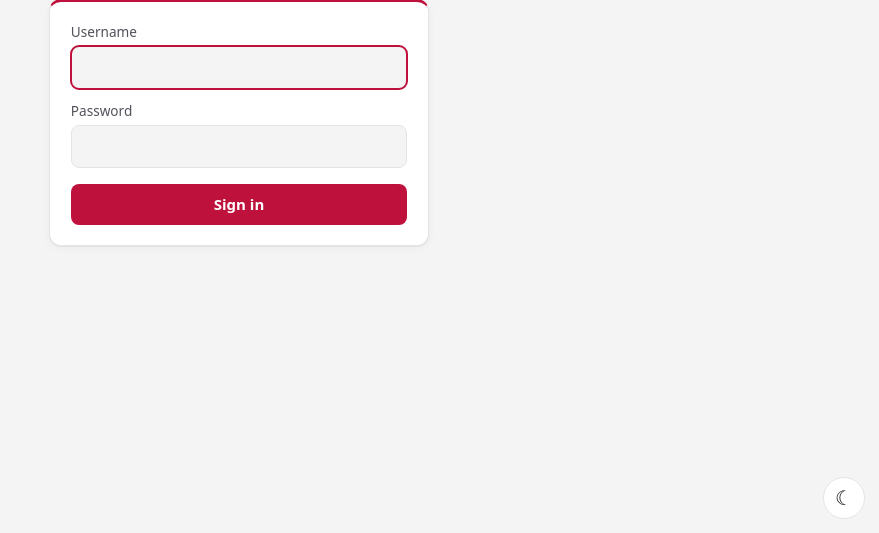
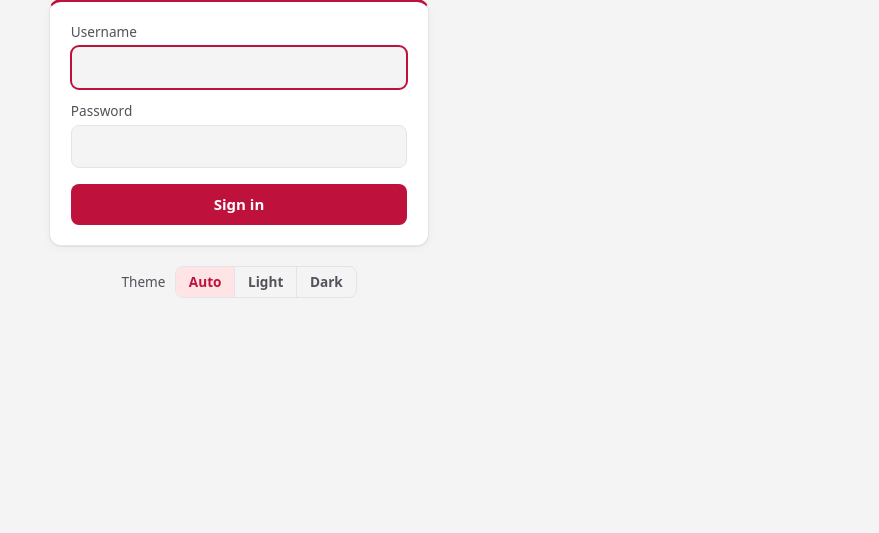
Before and after one commit to ShlomiD83/Fail2ban-Admin, a Flask app: page /login in a window 1280 px wide. Shown: the part 267-800 px from the top of the page, without its empty margins (401-1280 px from the left). Run offline with Flask 3, Linux system fonts and the light colour scheme; parts of the project's set-up code (start-up, migrations or seed data) failed here and were passed over.

Commit message:
Sign-in pages: Auto / Light / Dark theme switch
Replaces the corner toggle; Auto forgets the saved choice and follows the device again.

Co-Authored-By: Claude Opus 5.5 <noreply@anthropic.com>

```diff
--- a/app/static/app.js
+++ b/app/static/app.js
@@ -26,6 +26,26 @@
     btn.title = label; btn.setAttribute("aria-label", label);
   }
   document.addEventListener("DOMContentLoaded", function () {
+    var picks = document.querySelectorAll("[data-theme-set]");
+    if (picks.length) {
+      var mark = function () {
+        var cur = root.getAttribute("data-theme") || "auto";
+        picks.forEach(function (b) {
+          var on = b.getAttribute("data-theme-set") === cur;
+          b.classList.toggle("on", on); b.setAttribute("aria-pressed", on ? "true" : "false");
+        });
+      };
+      picks.forEach(function (b) {
+        b.addEventListener("click", function () {
+          var v = b.getAttribute("data-theme-set");
+          if (v === "auto") { root.removeAttribute("data-theme"); try { localStorage.removeItem("theme"); } catch (e) {} }
+          else { root.setAttribute("data-theme", v); save(v); }
+          mark();
+        });
+      });
+      mark();
+      return;
+    }
     var btn = document.getElementById("theme-toggle");
     var created = !btn;
     if (created) { btn = document.createElement("button"); btn.id = "theme-toggle"; btn.type = "button"; btn.className = "floating"; }
--- a/app/templates/base.html
+++ b/app/templates/base.html
@@ -324,6 +324,8 @@
   .inline-form { display:flex; gap:.5rem; align-items:flex-end; flex-wrap:wrap }
   .inline-form label { margin-top:0 }
   .chk { display:inline-flex; align-items:center; gap:.4rem; margin:0; color:var(--fg); font-weight:400 }
+  .themepick { display:flex; justify-content:center; align-items:center; gap:.6rem; margin-top:1.25rem; font-size:.85rem; color:var(--mut) }
+  .themepick .seg button { font-size:.85rem; padding:.3rem .8rem }
   #theme-toggle.floating { position:fixed; right:14px; bottom:14px; width:42px; height:42px; border-radius:50%; border:1px solid var(--bd); background:var(--card); color:var(--fg); font-size:20px; line-height:1; cursor:pointer }
   code { background:color-mix(in srgb, var(--fg) 6%, transparent); padding:.08rem .35rem; border-radius:5px; font-size:.88em }
   /* editor */
@@ -460,11 +462,11 @@
 {% endif %}
 <main>
   {% block body %}{% endblock %}
+  {% if not session.auth %}<div class="themepick">Theme <span class="seg" role="group" aria-label="Theme"><button type="button" data-theme-set="auto" title="Follow your device's light or dark setting">Auto</button><button type="button" data-theme-set="light">Light</button><button type="button" data-theme-set="dark">Dark</button></span></div>{% endif %}
   {% if session.auth %}<p class="foot-credit">IP countries: <a href="https://db-ip.com" target="_blank" rel="noopener noreferrer">IP Geolocation by DB-IP</a></p>{% endif %}
 </main>
 </div>
 {% if not session.auth %}</div>{% endif %}
-{% if not session.auth %}<button type="button" id="theme-toggle" class="floating"></button>{% endif %}
 <div class="toasts" id="toasts">
   {%- if f2b_starting and not restart_watch %}
   <div class="flash wait" role="status">{{ st.error }}</div>
```
Also changed, not shown: CHANGELOG.md.
